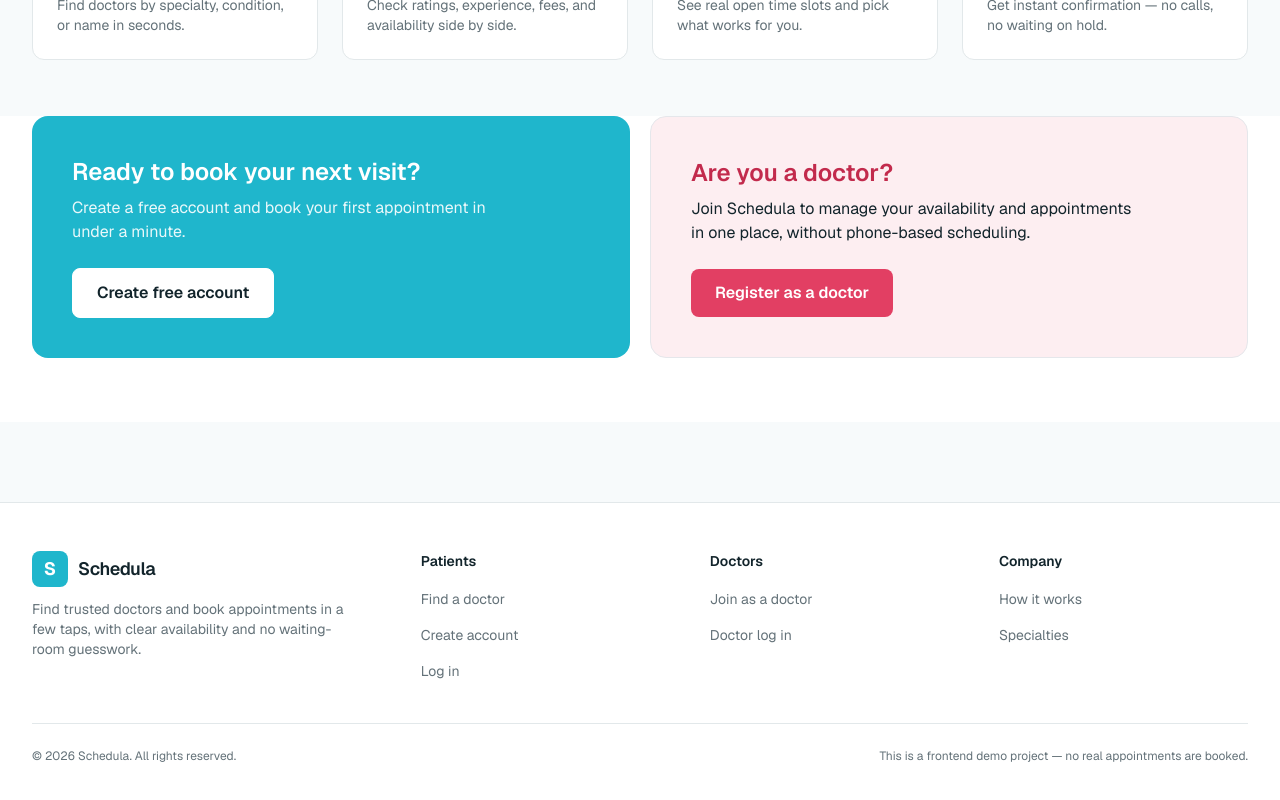
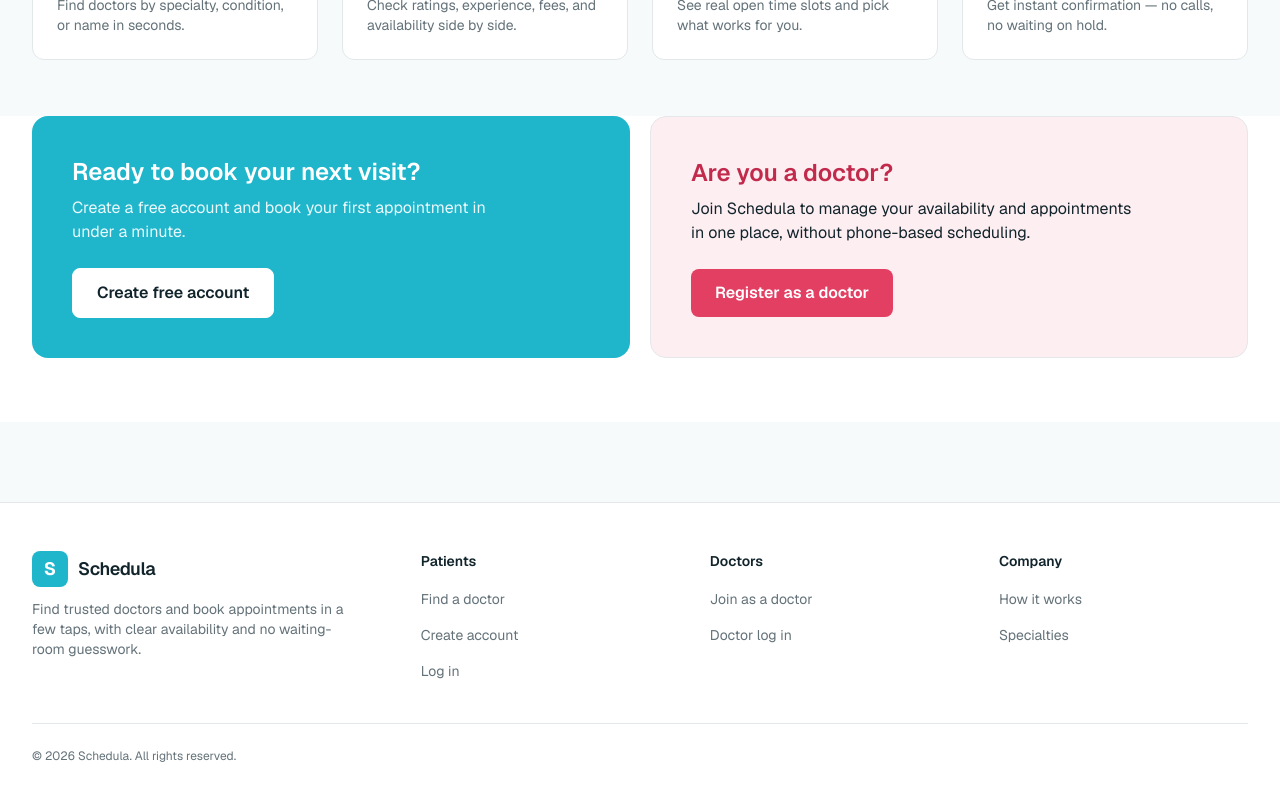
Before and after one commit to subhayan-pandey/Schedula-doctor-appointment-frontend, a Next.js app: page / in a window 1280 px wide. Shown: the part 1669-2469 px from the top of the page. Built offline with nearby package versions, Linux system fonts and the light colour scheme.

Commit message:
minor change in footer

```diff
--- a/src/components/layout/Footer.tsx
+++ b/src/components/layout/Footer.tsx
@@ -62,9 +62,9 @@ export default function Footer() {
           ))}
         </div>
 
-        <div className="mt-10 flex flex-col gap-2 border-t border-[var(--line)] pt-6 text-xs text-[var(--muted)] sm:flex-row sm:items-center sm:justify-between">
+        <div className="mt-10 flex flex-col gap-2 border-t border-[var(--line)] pt-6 text-xs text-[var(--muted)] sm:flex-row sm:items-center sm:justify-contnet">
           <p>© {new Date().getFullYear()} Schedula. All rights reserved.</p>
-          <p>This is a frontend demo project — no real appointments are booked.</p>
+
         </div>
       </div>
     </footer>
```
